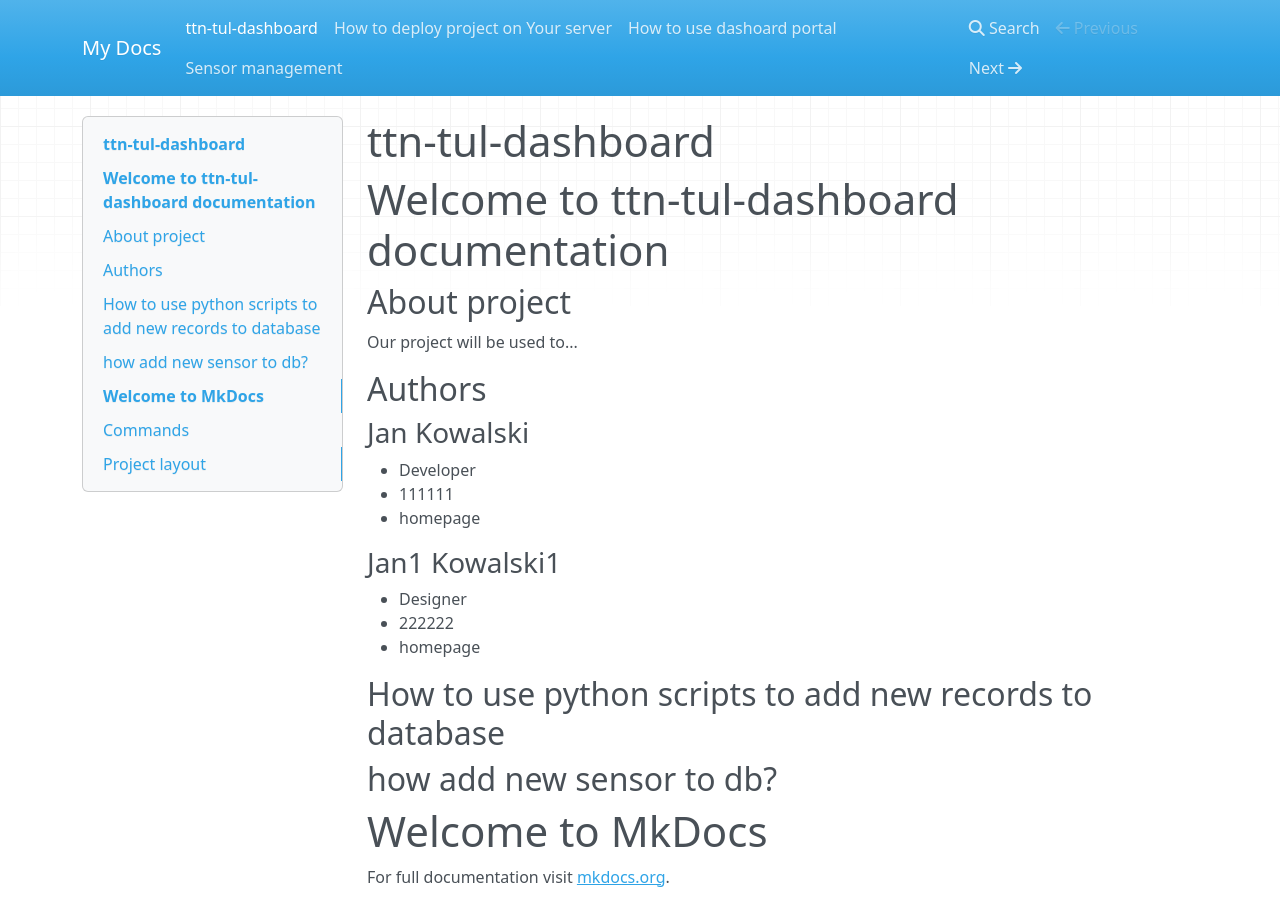
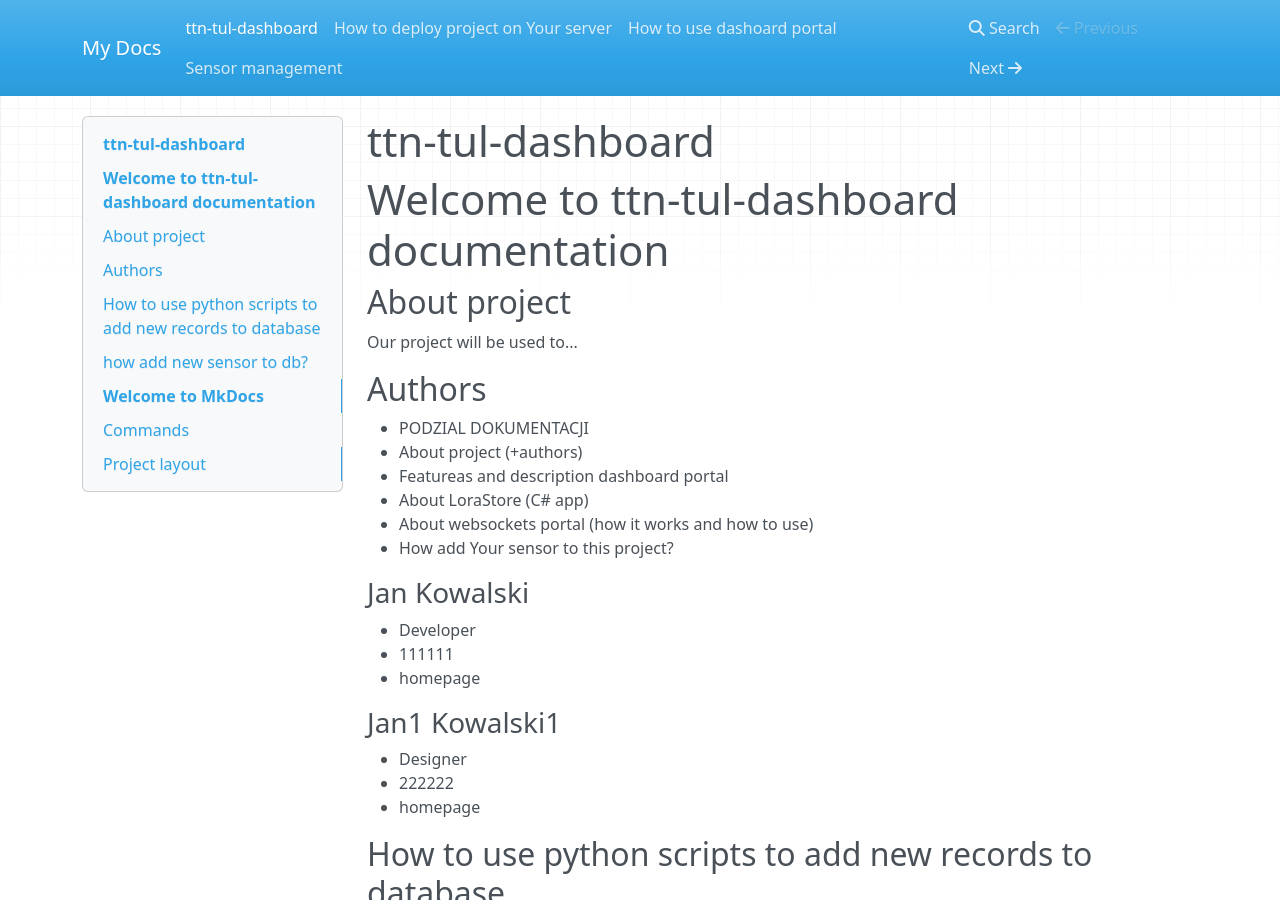
Before and after one commit to sosnus/iot-tul, an MkDocs documentation site: the page built from docs/index.md, in a window 1280 px wide and 900 px high. Built offline with MkDocs 1.6.1, drawn with Linux system fonts in a browser that asks for light colours; nearby versions of some CDN libraries.

Commit message:
docs description

```diff
--- a/docs/index.md
+++ b/docs/index.md
@@ -4,7 +4,19 @@
 ## About project
 Our project will be used to...
 
+
 ## Authors
+
+
+* PODZIAL DOKUMENTACJI
+* About project (+authors)
+* Featureas and description dashboard portal
+* About LoraStore (C# app)
+* About websockets portal (how it works and how to use)
+* How add Your sensor to this project?
+
+
+
 ### Jan Kowalski
 * Developer
 * 111111
```
